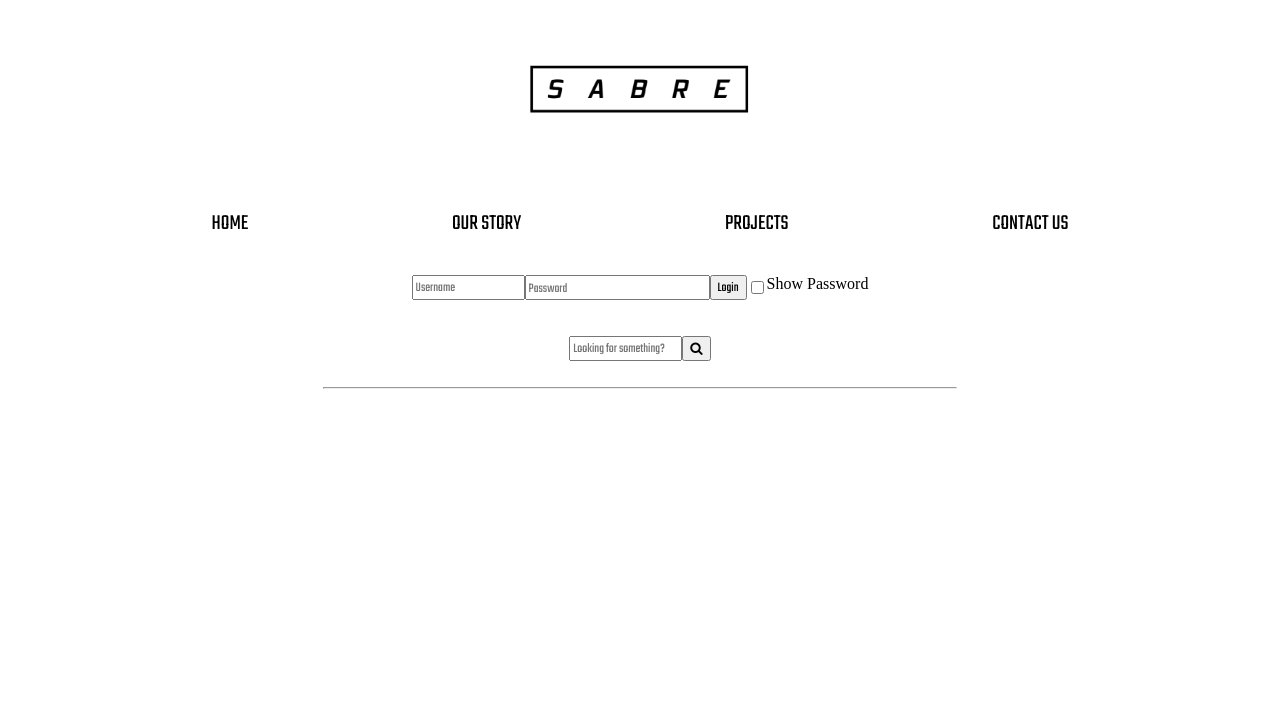
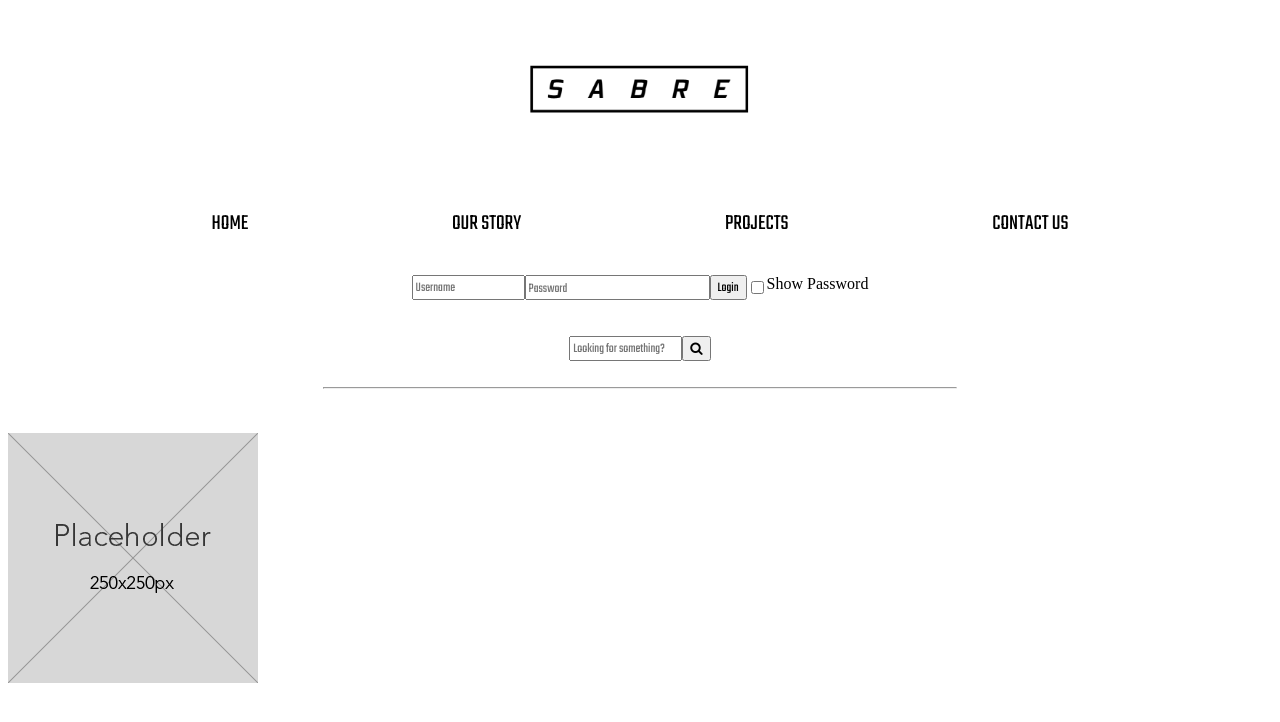
Before and after one commit to hjude404/sable, a plain HTML site: page homePage/index.html in a window 1280 px wide. Drawn offline with Linux system fonts and the light colour scheme; a web font is replaced by a local one.

Commit message:
Update index.html

```diff
--- a/homePage/index.html
+++ b/homePage/index.html
@@ -50,6 +50,7 @@
     <br>
     <br>
     <!-- Any more content goes 2 br's after the hr tag -->
+    <img id="placeholder" src="images/placeholder.png">
 
 
     <script src="script.js"></script>
```
